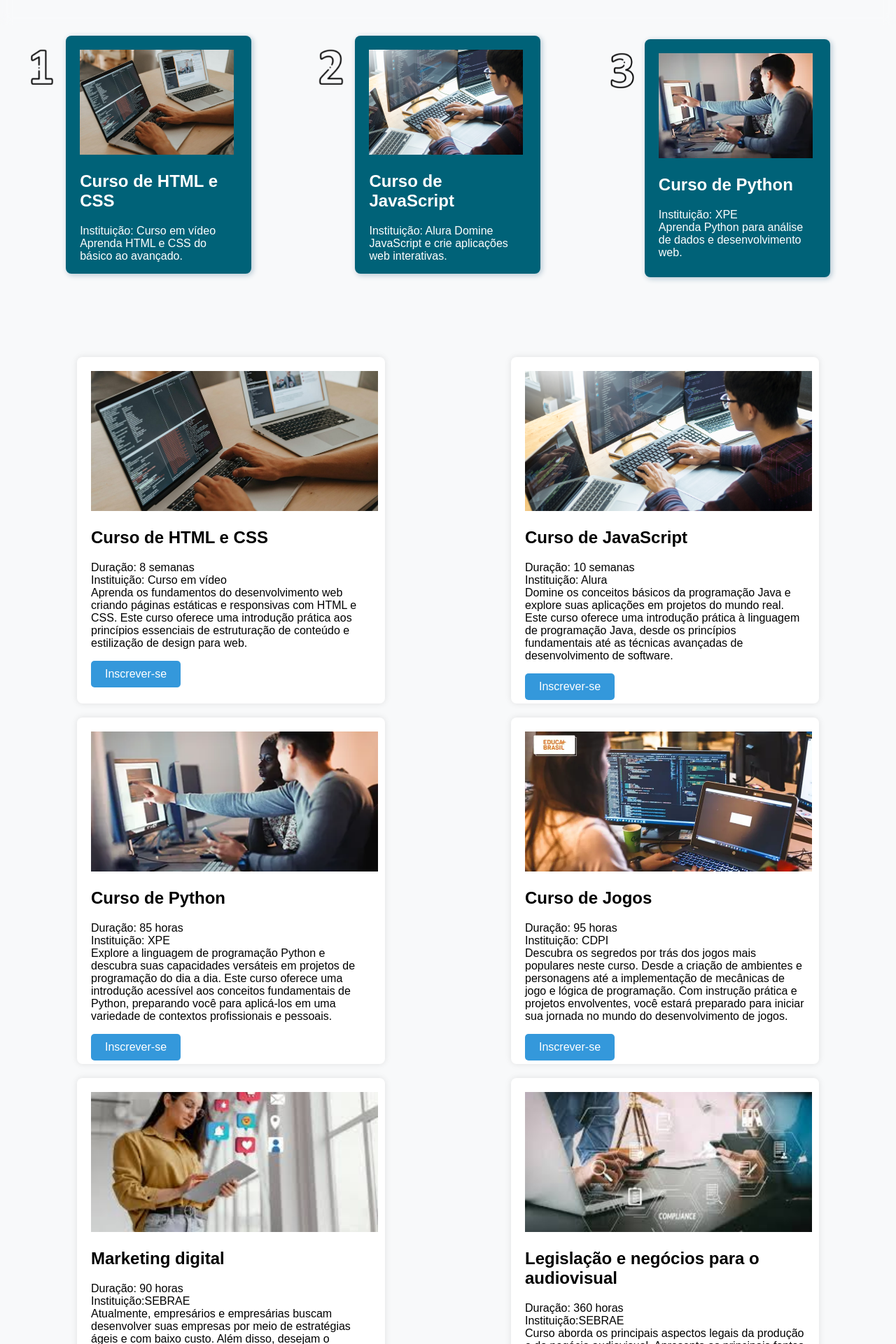
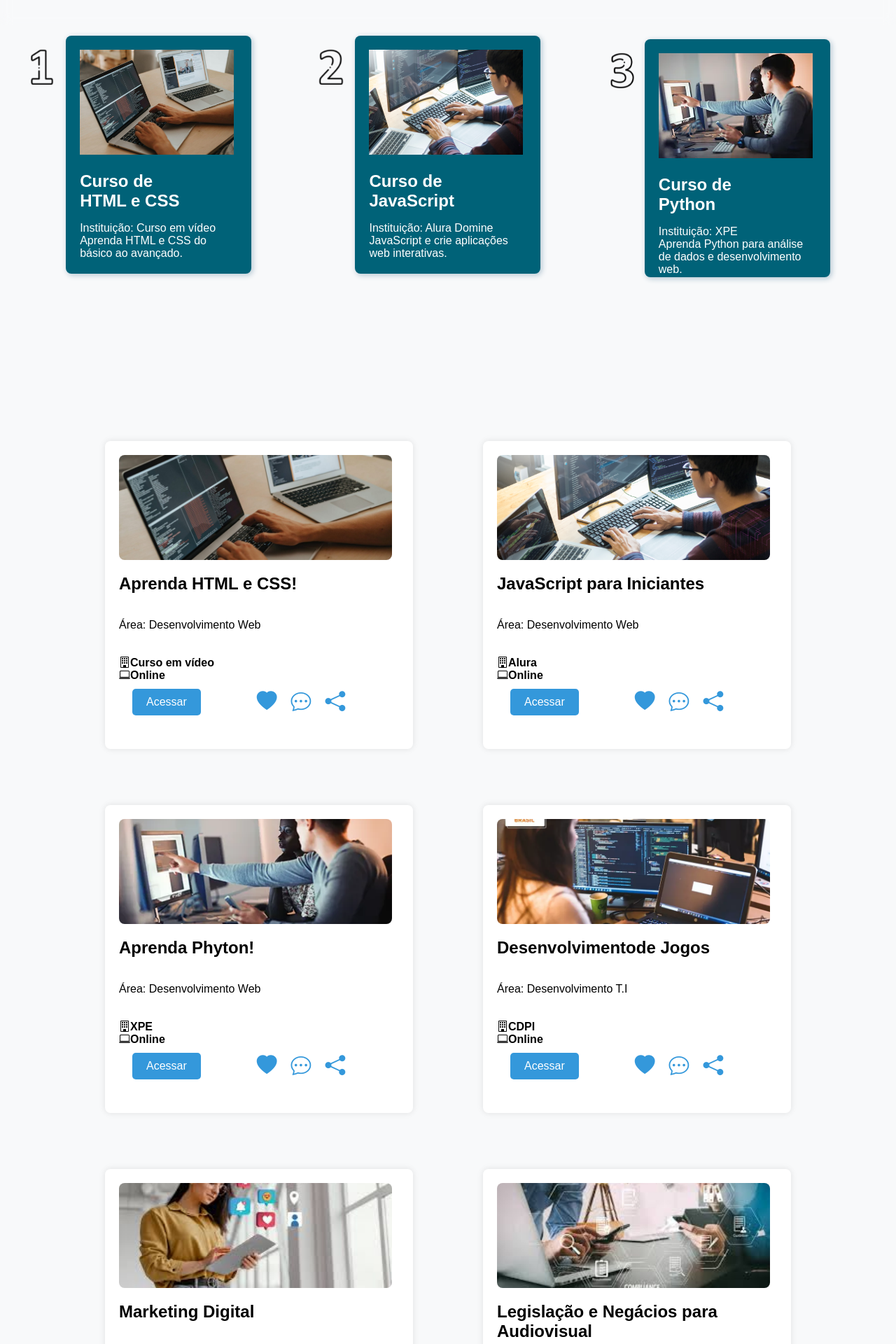
Before and after one commit to larissa-si-er/Projeto-Educa-Vizinhanca, a PHP site: page /Projeto-EV/views/feed.php in a window 1280 px wide. Shown: the part 677-2597 px from the top of the page at 70% size. Run offline with PHP 8.4, Linux system fonts and the light colour scheme.

Commit message:
18-de-maio-00:33
Alterações importantes.

```diff
--- a/head.php
+++ b/head.php
@@ -13,5 +13,6 @@
     <link rel="stylesheet" href="https://fonts.googleapis.com/css2?family=Material+Symbols+Outlined:opsz,wght,FILL,GRAD@20..48,100..700,0..1,-50..200" />
      <!--fontawesome-->
      <script src="https://kit.fontawesome.com/6c3bbfdabc.js" crossorigin="anonymous"> </script>
+     <link rel="icon" type="image/png" href="./img/home-ic.png">
 </head>
 <body>
--- a/views/css/style.css
+++ b/views/css/style.css
@@ -1743,6 +1743,10 @@
     bottom: 0;
     right: 10px;
     font-size: 46px;
-    color: black;
+    color: #210082;
     text-decoration: none;
 }
+
+.seta:hover{
+    color:#007fd4;
+}
--- a/views/css/testando.css
+++ b/views/css/testando.css
@@ -233,7 +233,7 @@
 background-color: #f8f9fa;
 }
 
-.container {
+.container-top {
 display: flex;
 flex-wrap: wrap;
 justify-content: space-around;
@@ -311,38 +311,80 @@
   margin-right: 50%;
 }
 
+/* Container dos cursos */
+.container {
+  display: flex;
+  flex-wrap: wrap;
+  justify-content: space-around;
+  padding: 100px;
 
+}
 
-/* Estilos do feed de cursos */
-
-
+/* Estilo dos cards de curso */
 .curso {
-width: 400px;
-height: 455px;
-margin-bottom: 20px;
+  position: relative;
+    display: flex;
+    flex-direction: column;
+    width: 400px; /* Defina a largura desejada para os cards */
+    height: 400px;
+    margin-bottom: 40px; /* Espaçamento entre os cursos */
     padding: 20px;
     background-color: #ffffff;
     border-radius: 8px;
     box-shadow: 0 0 10px rgba(0, 0, 0, 0.1);
     transition: transform 0.3s ease;
+    margin-top: 40px; /* Espaço acima dos cursos */
 }
-
 .curso:hover {
   transform: translateY(-5px);
 }
 
-.curso img {
-    width: 410px;
-    height: 200px;
-    object-fit: cover;
+/* Header do card */
+.curso-header {
+  display: flex;
+  align-items: center;
+  justify-content: space-between;
+  margin-bottom: 20px;
 }
 
+.curso-img {
+  align-items: center;
+  width: 390px;
+  height: 150px;
+  object-fit: cover;
+  border-radius: 8px;
+}
 
+.curso-info {
+  display: flex;
+  flex-direction: column;
+  margin-left: 20px;
+}
+
+.instituicao, .localizacao {
+  margin: 0;
+  font-weight: bold;
+}
+
+/* Conteúdo do curso */
 .curso-content {
   margin-top: 20px;
+
 }
 
-.botao-inscrever {
+.curso-content h2 {
+  margin: 10px 0;
+  margin-right: 50px;
+}
+
+.curso-buttons {
+  display: flex;
+  align-items: center;
+  gap: 10px;
+  margin-top: 10px;
+}
+
+.botao-acessar {
   display: inline-block;
   padding: 10px 20px;
   background-color: #3498db;
@@ -350,8 +392,33 @@
   text-decoration: none;
   border-radius: 5px;
   transition: background-color 0.3s ease;
+  margin-right: 70px;
+  margin-left: 19px;
 }
 
-.botao-inscrever:hover {
+.botao-acessar:hover {
   background-color: #2980b9;
 }
+
+.botao-curtir {
+  font-size: 1.8em;
+  cursor: pointer;
+  color: #3498db;
+  margin-right: 10px;
+}
+ .botao-comentar {
+  font-size: 1.8em;
+  cursor: pointer;
+  color: #3498db;
+  margin-right: 10px;
+}
+ .botao-compartilhar {
+  font-size: 1.8em;
+  cursor: pointer;
+  color: #3498db;
+}
+
+.botao-curtir:hover, .botao-comentar:hover, .botao-compartilhar:hover {
+  color: #2980b9;
+  justify-content: space-between;
+}
--- a/views/feed.php
+++ b/views/feed.php
@@ -33,8 +33,8 @@
                                 </p>
                                 </a>
                             </li>
-                            <li><a href="">Produtos</a></li>
-                            <li><a href="">Sair</a></li>
+                            <li><a href="./html/contato.html">Produtos</a></li>
+                            <li><a href="./html/contato.html">Sair</a></li>
                         </ul>
                     </div>
                 </div>
@@ -51,7 +51,7 @@
         <img src="./img/gif-main.gif" alt="" srcset="">
     </div>
 </div>
-<div class="container">
+<div class="container-top">
         <div class="card-top">
             <div class="card-top1 star1">
                 <img src="./img/1.png" alt="" srcset="" class="img-top1">
@@ -85,88 +85,170 @@
 <br>
 <br>
 <br>
-
 <div class="container">
        <div class="curso">
-                <img src="./img/img curso 1.png" alt="Curso HTML e CSS">
+            <img src="./img/img curso 1.png" alt="Curso HTML e CSS" class="curso-img">
+            <h2>Aprenda HTML e CSS!</h2>
+            <p>Área: Desenvolvimento Web</p>
             <div class="curso-content">
-                    <h2>Curso de HTML e CSS</h2>
-                    <p>Duração: 8 semanas<br> Instituição: Curso em vídeo <br>
-                        Aprenda os fundamentos do desenvolvimento web criando páginas estáticas e responsivas com HTML e CSS. Este curso oferece uma introdução prática aos princípios essenciais de estruturação de conteúdo e estilização de design para web. </p>
-                    <a href="https://www.cursoemvideo.com/matricula-gratis" target="_blank" class="botao-inscrever">Inscrever-se</a>
+            <p class="instituicao"><i class="bi bi-building"></i>Curso em vídeo</p>
+            <p class="localizacao"><i class="bi bi-laptop"></i>Online</p>
+            </div>
+            <div class="curso-buttons">
+                <a href= "https://www.cursoemvideo.com/matricula-gratis"class="botao-acessar">Acessar</a>
+                <i class="bi bi-heart-fill botao-curtir"></i>
+                <i class="bi bi-chat-dots botao-comentar"></i>
+                <i class="bi bi-share-fill botao-compartilhar"></i>
+            </div>
+        </div>
+
+
+
+        <div class="curso">
+                <img src="./img/imagem curso 2.png" alt="Curso HTML e CSS" class="curso-img">
+                <h2>JavaScript para Iniciantes</h2>
+               <p>Área: Desenvolvimento Web</p>
+            <div class="curso-content">
+           <p class="instituicao"><i class="bi bi-building"></i>Alura</p>
+            <p class="localizacao"><i class="bi bi-laptop"></i>Online</p>
+            </div>
+            <div class="curso-buttons">
+                <a href="https://www.alura.com.br/curso-online-javascritpt-orientacao-objetos" class="botao-acessar">Acessar</a>
+                <i class="bi bi-heart-fill botao-curtir"></i>
+                <i class="bi bi-chat-dots botao-comentar"></i>
+                <i class="bi bi-share-fill botao-compartilhar"></i>
+            </div>
+
+        </div>
+
+            <div class="curso">
+                    <img src="./img/imagem curso 3.png" alt="Curso HTML e CSS" class="curso-img">
+                    <h2>Aprenda Phyton!</h2>
+                     <p>Área: Desenvolvimento Web</p>
+             <div class="curso-content">
+            <p class="instituicao"><i class="bi bi-building"></i>XPE</p>
+            <p class="localizacao"><i class="bi bi-laptop"></i>Online</p>
+            </div>
+            <div class="curso-buttons">
+                <a href="https://forms.xpeducacao.com.br/curso-gratuito-python-pre-inscricao/?gad_source=1&gclid=CjwKCAjwoa2xBhACEiwA1sb1BA3vTS0aKOJsC282bgj0_4gvB9YEYNl72Zeus2z3kqxQX93CmKq8kBoC1HUQAvD_BwE" class="botao-acessar">Acessar</a>
+                <i class="bi bi-heart-fill botao-curtir"></i>
+                <i class="bi bi-chat-dots botao-comentar"></i>
+                <i class="bi bi-share-fill botao-compartilhar"></i>
+            </div>
+
+        </div>
+
+
+        <div class="curso">
+                <img src="./img/imagem curso 4.png" alt="Curso HTML e CSS" class="curso-img">
+                    <h2>Desenvolvimentode Jogos</h2>
+                  <p>Área: Desenvolvimento T.I</P>
+                 <div class="curso-content">
+            <p class="instituicao"><i class="bi bi-building"></i>CDPI</p>
+            <p class="localizacao"><i class="bi bi-laptop"></i>Online</p>
+                 </div>
+            <div class="curso-buttons">
+                <a href="https://cpdi.org.br/projeto/alem-de-jogar-eu-faco-jogos/" class="botao-acessar">Acessar</a>
+                <i class="bi bi-heart-fill botao-curtir"></i>
+                <i class="bi bi-chat-dots botao-comentar"></i>
+                <i class="bi bi-share-fill botao-compartilhar"></i>
             </div>
         </div>
 
        <div class="curso">
-                <img src="./img/imagem curso 2.png" alt="Curso JavaScript">
+                    <img src="./img/imagem curso 5.png" alt="Curso HTML e CSS" class="curso-img">
+                    <h2>Marketing Digital</h2>
+            <p>Área: Marketing</p>
+
             <div class="curso-content">
-                    <h2>Curso de JavaScript</h2>
-                    <p>Duração: 10 semanas<br>Instituição: Alura <br> Domine os conceitos básicos da programação Java e explore suas aplicações em projetos do mundo real. Este curso oferece uma introdução prática à linguagem de programação Java, desde os princípios fundamentais até as técnicas avançadas de desenvolvimento de software.</p>
-                    <a href="https://www.alura.com.br/curso-online-javascritpt-orientacao-objetos" target="_blank" class="botao-inscrever">Inscrever-se</a>
+
+            <p class="instituicao"><i class="bi bi-building"></i> SEBRAE</p>
+            <p class="localizacao"><i class="bi bi-laptop"></i>Online</p>
+            <div class="curso-buttons">
+                <a href="https://sebrae.com.br/sites/PortalSebrae/cursosonline/marketing-digital-para-sua-empresa-equipe-comercial,12e7125576a4e710VgnVCM100000d701210aRCRD" class="botao-acessar">Acessar</a>
+                <i class="bi bi-heart-fill botao-curtir"></i>
+                <i class="bi bi-chat-dots botao-comentar"></i>
+                <i class="bi bi-share-fill botao-compartilhar"></i>
+            </div>
+      </div>
+        </div>
+
+
+            <div class="curso">
+                    <img src="./img/imagem curso 6.png" alt="Curso HTML e CSS" class="curso-img">
+                    <h2>Legislação e Negácios para Audiovisual</h2>
+            <p>Área: Direito</p>
+
+            <div class="curso-content">
+
+            <p class="instituicao"> <i class="bi bi-building"></i>SEBRAE</p>
+            <p class="localizacao"><i class="bi bi-laptop"></i>Online</p>
+            <div class="curso-buttons">
+                <a href="https://sebrae.com.br/sites/PortalSebrae/cursosonline/legislacao-e-negocios,20d5baa60fd5d710VgnVCM100000d701210aRCRD" class="botao-acessar">Acessar</a>
+                <i class="bi bi-heart-fill botao-curtir"></i>
+                <i class="bi bi-chat-dots botao-comentar"></i>
+                <i class="bi bi-share-fill botao-compartilhar"></i>
+            </div>
+            </div>
+        </div>
+
+
+
+            <div class="curso">
+                <img src="./img/imagem 7.png" alt="Curso HTML e CSS" class="curso-img">
+                    <h2>Preço de Vendas para Beleza</h2>
+            <p>Área: Empreendedorismo e  Estética</p>
+
+            <div class="curso-content">
+
+            <p class="instituicao"> <i class="bi bi-building"></i>SEBRAE</p>
+            <p class="localizacao"><i class="bi bi-laptop"></i>Online</p>
+            <div class="curso-buttons">
+                <a href="https://sebrae.com.br/sites/PortalSebrae/cursosonline/preco-de-vendas-para-beleza,85bb36435d608810VgnVCM1000001b00320aRCRD" class="botao-acessar">Acessar</a>
+                <i class="bi bi-heart-fill botao-curtir"></i>
+                <i class="bi bi-chat-dots botao-comentar"></i>
+                <i class="bi bi-share-fill botao-compartilhar"></i>
+            </div>
+            </div>
+        </div>
+
+
+            <div class="curso">
+                <img src="./img/imagem curso 8.png" alt="Curso HTML e CSS" class="curso-img">
+                    <h2>Volte a Empreender!</h2>
+            <p>Área: Empreendedorismo</p>
+            <div class="curso-content">
+                <p class="instituicao"> <i class="bi bi-building"></i>SEBRAE</p>
+                <p class="localizacao"><i class="bi bi-laptop"></i>Online</p>
+
+            <div class="curso-buttons">
+                <a href="https://sebrae.com.br/sites/PortalSebrae/cursosonline/volte-a-empreender,67b2adea33c4c710VgnVCM100000d701210aRCRD" class="botao-acessar">Acessar</a>
+                <i class="bi bi-heart-fill botao-curtir"></i>
+                <i class="bi bi-chat-dots botao-comentar"></i>
+                <i class="bi bi-share-fill botao-compartilhar"></i>
+            </div>
+
         </div>
         </div>
 
             <div class="curso">
-                <img src="./img/imagem curso 3.png" alt="Curso Python">
+                    <img src="./img/imagem curso 9.png" alt="Curso HTML e CSS" class="curso-img">
+                    <h2>Formação pedagógica </h2>
+
+            <p>Área: curso pedagógico</p>
             <div class="curso-content">
-                    <h2>Curso de Python</h2>
-                    <p>Duração: 85 horas<br>Instituição: XPE <br>Explore a linguagem de programação Python e descubra suas capacidades versáteis em projetos de programação do dia a dia. Este curso oferece uma introdução acessível aos conceitos fundamentais de Python, preparando você para aplicá-los em uma variedade de contextos profissionais e pessoais.
-                    </p>
-                    <a href="https://forms.xpeducacao.com.br/curso-gratuito-python-pre-inscricao/?gad_source=1&gclid=CjwKCAjwoa2xBhACEiwA1sb1BA3vTS0aKOJsC282bgj0_4gvB9YEYNl72Zeus2z3kqxQX93CmKq8kBoC1HUQAvD_BwE" target="_blank" class="botao-inscrever">Inscrever-se</a>
+
+                <p class="instituicao"> <i class="bi bi-building"></i>SEBRAE</p>
+                <p class="localizacao"><i class="bi bi-laptop"></i>Online</p>
+
+        <div class="curso-buttons">
+                <a href="https://sebrae.com.br/sites/PortalSebrae/cursosonline/formacao-pedagogica,55ee16d291e4d710VgnVCM100000d701210aRCRD" class="botao-acessar">Acessar</a>
+                <i class="bi bi-heart-fill botao-curtir"></i>
+                <i class="bi bi-chat-dots botao-comentar"></i>
+                <i class="bi bi-share-fill botao-compartilhar"></i>
             </div>
          </div>
 
-            <div class="curso">
-                <img src="./img/imagem curso 4.png" alt="Curso Python">
-                <div class="curso-content">
-                    <h2>Curso de Jogos</h2>
-                    <p>Duração: 95 horas<br> Instituição: CDPI <br>Descubra os segredos por trás dos jogos mais populares neste curso. Desde a criação de ambientes e personagens até a implementação de mecânicas de jogo e lógica de programação. Com instrução prática e projetos envolventes, você estará preparado para iniciar sua jornada no mundo do desenvolvimento de jogos. </p>
-                    <a href="https://cpdi.org.br/projeto/alem-de-jogar-eu-faco-jogos/" target="_blank" class="botao-inscrever">Inscrever-se</a>
-
-                </div>
-            </div>
-            <div class="curso">
-                <img src="./img/imagem curso 5.png" alt="Curso Python">
-                <div class="curso-content">
-                    <h2>Marketing digital</h2>
-                    <p>Duração: 90 horas<br> Instituição:SEBRAE <br>
-                    Atualmente, empresários e empresárias buscam desenvolver suas empresas por meio de estratégias ágeis e com baixo custo. Além disso, desejam o crescimento sustentável e escalável do negócio. Nesta Curso você compreenderá esses pontos. </p>
-                    <a href="https://sebrae.com.br/sites/PortalSebrae/cursosonline/marketing-digital-para-sua-empresa-equipe-comercial,12e7125576a4e710VgnVCM100000d701210aRCRD" target="_blank" class="botao-inscrever">Inscrever-se</a>
-
-                </div>
-            </div>
-            <div class="curso">
-                <img src="./img/imagem curso 6.png" alt="Curso Python">
-                <div class="curso-content">
-                    <h2>Legislação e negócios para o audiovisual</h2>
-                    <p>Duração: 360 horas<br>
-                    Instituição:SEBRAE <br>
-                     Curso aborda os principais aspectos legais da produção e do negócio audiovisual. Apresenta as principais fontes de fomento público e privado para a sustentabilidade dos projetos audiovisuais.</p>
-                    <a href="https://sebrae.com.br/sites/PortalSebrae/cursosonline/legislacao-e-negocios,20d5baa60fd5d710VgnVCM100000d701210aRCRD" target="_blank" class="botao-inscrever">Inscrever-se</a>
-
-                </div>
-            </div>
-            <div class="curso">
-                <img src="./img/imagem 7.png" alt="Curso Python">
-                <div class="curso-content">
-                    <h2>Preço de vendas para beleza</h2>
-                    <p>Duração:45 horas <br>
-                    Instituição:SEBRAE <br>
-                     Este estudo, abordará a importância da precificação como fator de competitividade de seu salão de beleza, estética ou sua loja de cosméticos e perfumaria. Não importa qual o segmento da beleza você atua, é importante entender e aplicar os princípios básicos da precificação.</p>
-                    <a href="https://sebrae.com.br/sites/PortalSebrae/cursosonline/preco-de-vendas-para-beleza,85bb36435d608810VgnVCM1000001b00320aRCRD" target="_blank" class="botao-inscrever">Inscrever-se</a>
-                    </div>
-                </div>
-                <div class="curso">
-                    <img src="./img/imagem curso 8.png" alt="Curso Python">
-                    <div class="curso-content">
-                        <h2>Volte a empreender!</h2>
-                        <p>Duração: 60 horas<br>
-                        Instituição:SEBRAE <br>
-                    Neste curso você entenderá a importância de desenvolver competências emocionais para o dia a dia dos negócios, conhecerá as tendências de mercado no pós-pandemia, reconhecerá o papel da capacitação para a abertura de uma empresa e verá aspectos importantes ao decidir tornar-se empreendedor.</p>
-                        <a href="https://sebrae.com.br/sites/PortalSebrae/cursosonline/volte-a-empreender,67b2adea33c4c710VgnVCM100000d701210aRCRD" target="_blank" class="botao-inscrever">Inscrever-se</a>
-
-                    </div>
-                </div>
         </div>
 </div>
 
@@ -175,7 +257,7 @@
 
 
     <a href="#" class="scroll-to-top"><i class="fas fa-arrow-up"></i></a>
-
     <script src="./js/script.js"></script>
 </body>
+
 </html>
--- a/views/js/menu.js
+++ b/views/js/menu.js
@@ -18,4 +18,4 @@
             nav.classList.remove("ativo");
         }
     };
-});
+  });
```
Also changed, not shown: views/img/fundo_intern.png (added), views/img/imagem curso 9.png (added). Lines whose indentation alone changed are shown as unchanged.
